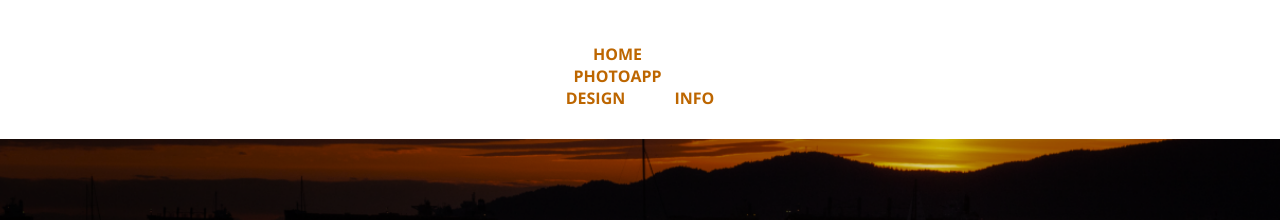
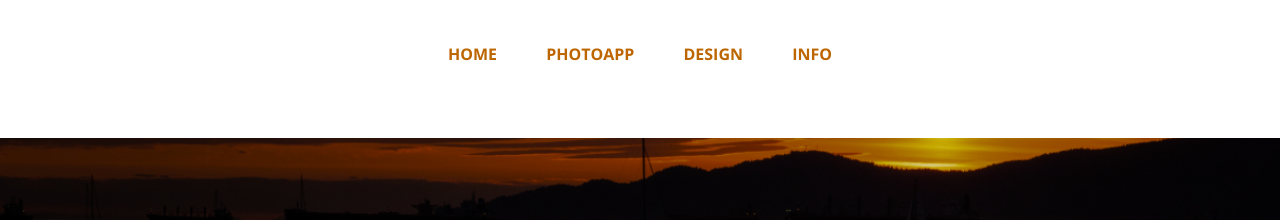
Before and after one commit to Dmitriy233/homeworks, a plain HTML site: page lesson 3 practice/index.html in a window 1280 px wide. Shown: the top 220 px of the page. Drawn offline with nearby package versions, Linux system fonts and the light colour scheme.

Commit message:
Add files via upload

```diff
--- a/lesson 3 practice/style/style.css
+++ b/lesson 3 practice/style/style.css
@@ -16,7 +16,7 @@ a {
 }
 
 .header {
-    padding: 43px 533px 0;
+    padding: 43px 0;
     margin-bottom: 30px;
 }
 
```
